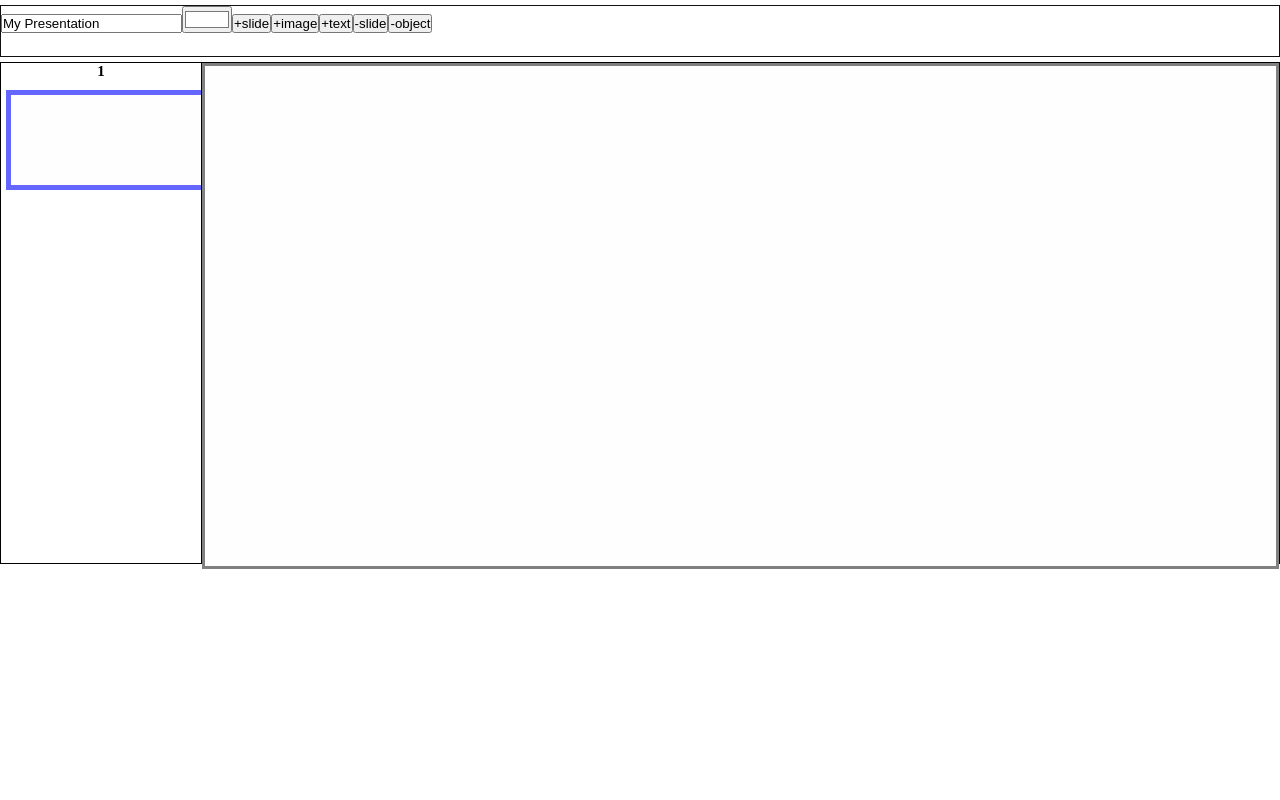
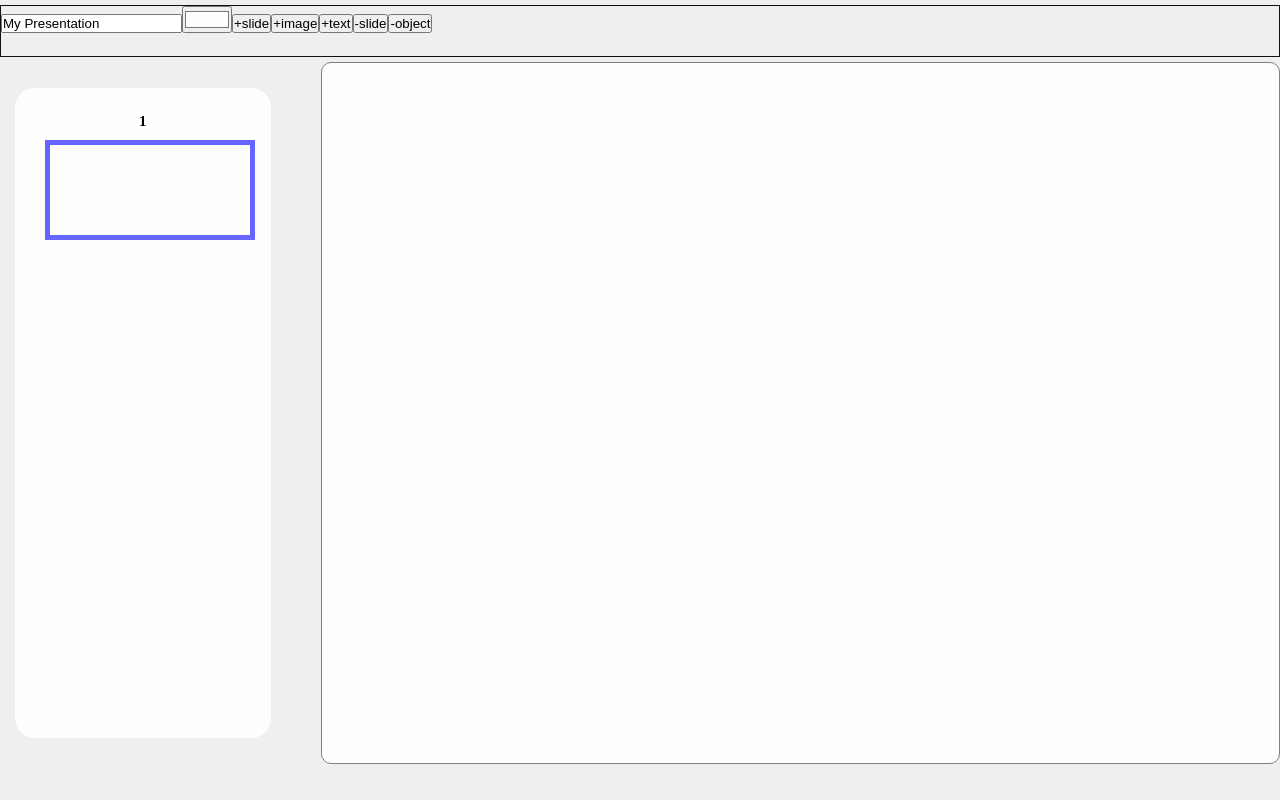
Before and after one commit to YaNeVLAD/Frontend_React, a React (Vite) app: page / in a window 1280 px wide. Built offline with nearby package versions, Linux system fonts and the light colour scheme.

Commit message:
Изменил стили

```diff
--- a/src/App.module.css
+++ b/src/App.module.css
@@ -3,8 +3,11 @@
   padding: 0px;
 }
 
-#root {
-  text-align: center;
+:root {
+  height: calc(100vh - var(--toolsBarHeight));
+  width: 100vw;
+  background-color: #EFEFEF;
+  --toolsBarHeight: 100px;
 }
 
 .presentation {
@@ -12,5 +15,22 @@
   flex-direction: row;
   flex-wrap: nowrap;
   border: #000000 1px solid;
-  height: 500px;
+  height: calc(100vh - var(--toolsBarHeight));
+  width: 100vw;
 }
+
+.selectedSlide {
+  position: relative;
+  background-repeat: no-repeat;
+  background-size: cover;
+  width: 1024px;
+  height: calc(100vh - (var(--toolsBarHeight)));
+  border: 1px solid #808080;
+  border-radius: 10px;
+}
+
+.container {
+  display: flex;
+  align-items: center;
+  justify-content: center;
+}
--- a/src/App.tsx
+++ b/src/App.tsx
@@ -26,7 +26,7 @@ function App({ editor }: AppProps) {
       <ToolsArea
         title={editor.presentation.title}
         background={editor.selection.selectedSlide.background} />
-      <div className={style.presentation}>
+      <div className={style.container}>
         <SlideCollection
           slides={editor.presentation.slides}
           selectedSlideId={editor.selection.selectedSlide.id}
@@ -37,8 +37,10 @@ function App({ editor }: AppProps) {
           objects={editor.selection.selectedSlide.objects}
           background={editor.selection.selectedSlide.background}
           isSelected={false}
-          className={''}
+          className={style.selectedSlide}
           scale={SELECTED_SLIDE_SCALE} />
+        <div>
+        </div>
       </div>
     </>
   )
--- a/src/views/slide/Slide.module.css
+++ b/src/views/slide/Slide.module.css
@@ -1,8 +1,4 @@
 .slide {
-    min-height: 90px;
-    min-width: 200px;
-    height: 100%;
-    width: 100%;
     position: relative;
     background-repeat: no-repeat;
     background-size: cover;
--- a/src/views/slideCollection/SlideCollection.module.css
+++ b/src/views/slideCollection/SlideCollection.module.css
@@ -2,10 +2,14 @@
     display: flex;
     flex-direction: column;
     flex-wrap: nowrap;
-    min-width: 200px;
-    border-right: #000000 1px solid;
+    width: max-content;
+    height: 75vh;
     overflow-y: auto;
     overflow-x: hidden;
+    margin: 0 50px 0 15px;
+    padding: 25px;
+    background-color: #FEFEFE;
+    border-radius: 20px;
 }
 
 .slideCollectionItemTitle {
@@ -14,6 +18,8 @@
 }
 
 .slideCollectionSlide {
+    min-height: 90px;
+    min-width: 200px;
     pointer-events: none;
 }
 
```
